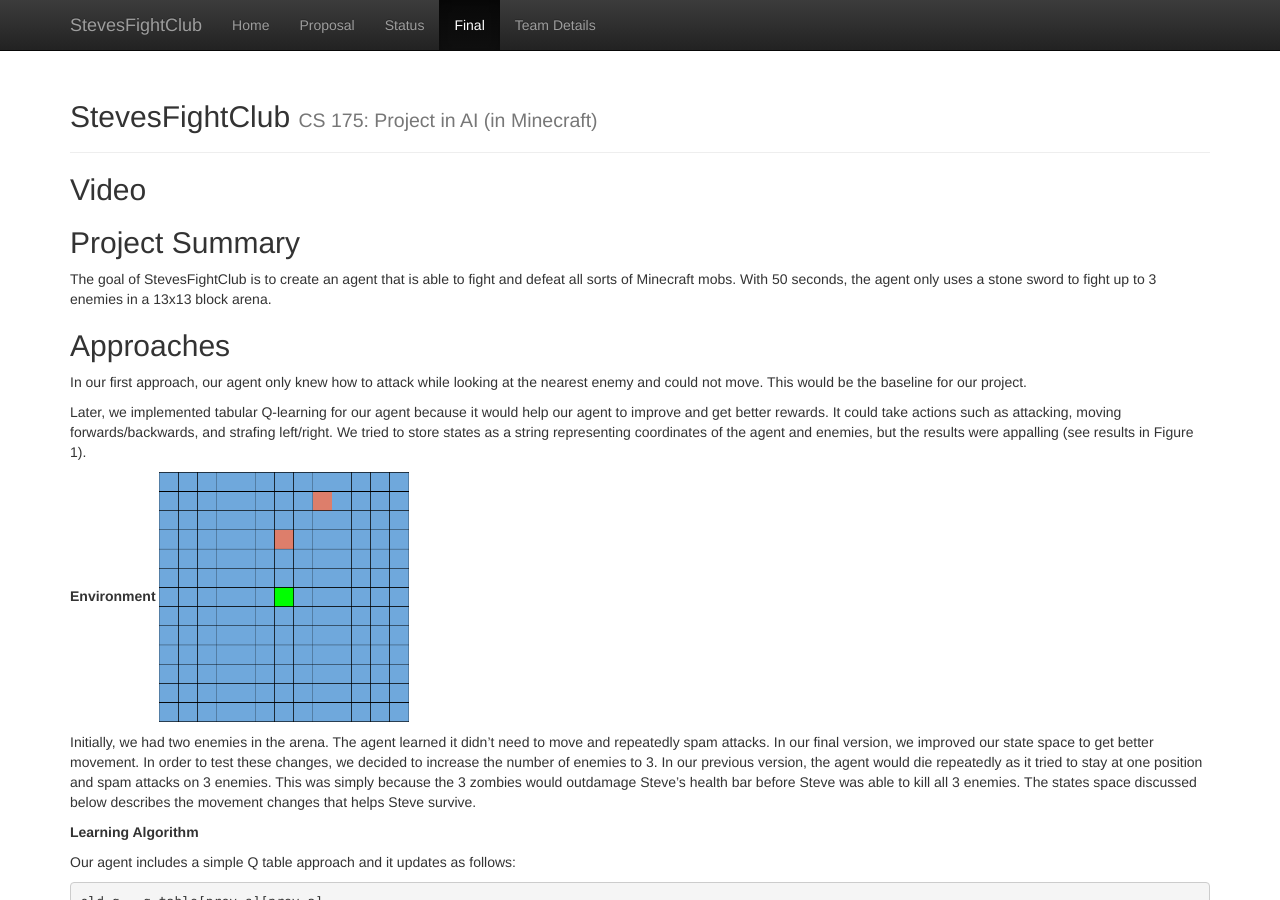
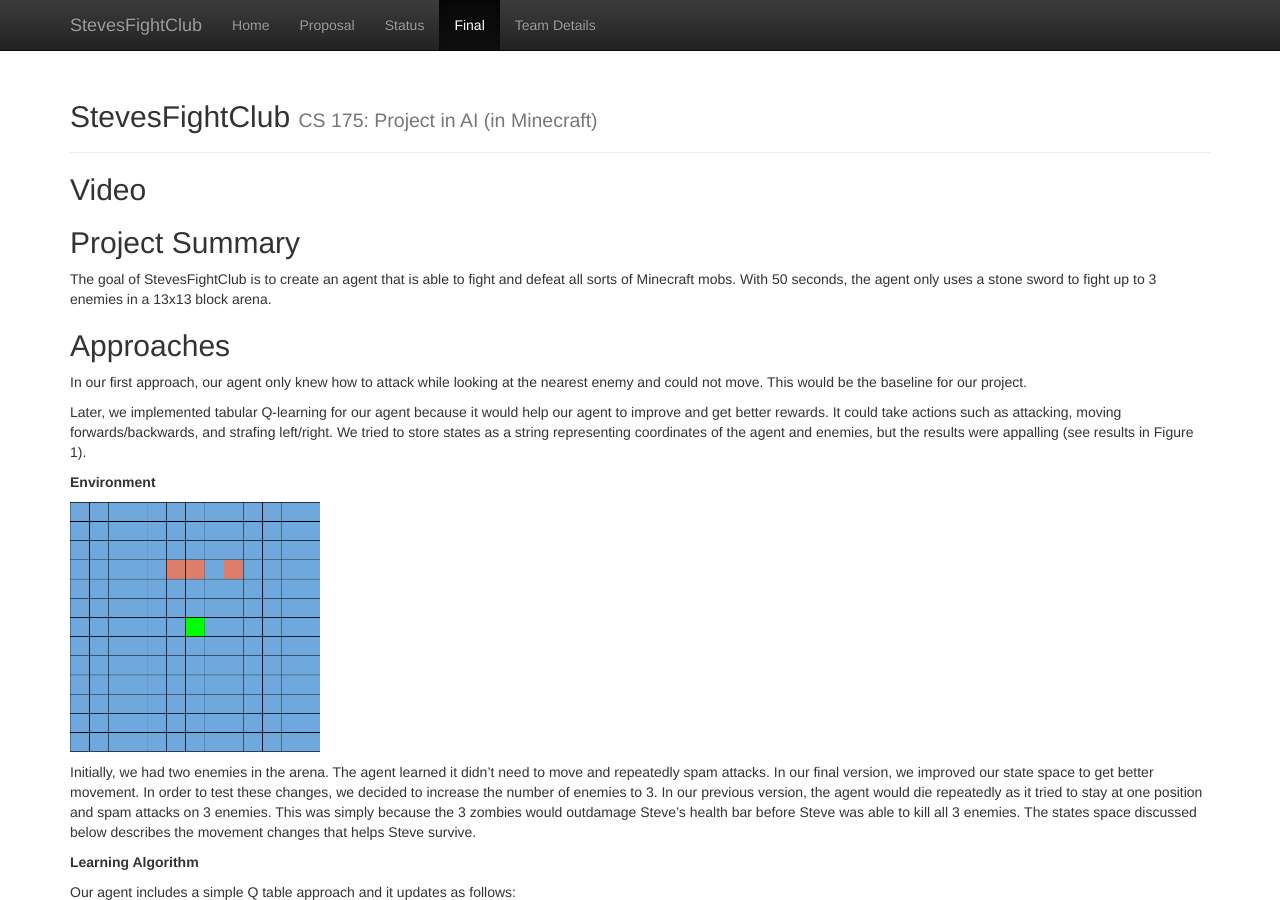
Before and after one commit to Slendolan/StevesFightClub, a Jekyll site: the page built from docs/final.md, in a window 1280 px wide and 900 px high. Built offline with Jekyll 4.4.1, drawn with Linux system fonts in a browser that asks for light colours.

Commit message:
Update final.md

```diff
--- a/docs/final.md
+++ b/docs/final.md
@@ -19,7 +19,8 @@ Later, we implemented tabular Q-learning for our agent because it would help our
 We tried to store states as a string representing coordinates of the agent and enemies, but the results were appalling (see results in Figure 1).
 
 **Environment**
-<img src="img/initial_spawn.png" width="250" height="250">
+
+<img src="img/final_spawn.png" width="250" height="250">
 
 Initially, we had two enemies in the arena. The agent learned it didn't need to move and repeatedly spam attacks. In our final version, we improved our state space to get better movement.  In order to test these changes, we decided to increase the number of enemies to 3. In our previous version, the agent would die repeatedly as it tried to stay at one position and spam attacks on 3 enemies. This was simply because the 3 zombies would outdamage Steve's health bar before Steve was able to kill all 3 enemies. The states space discussed below describes the movement changes that helps Steve survive.
 
```
